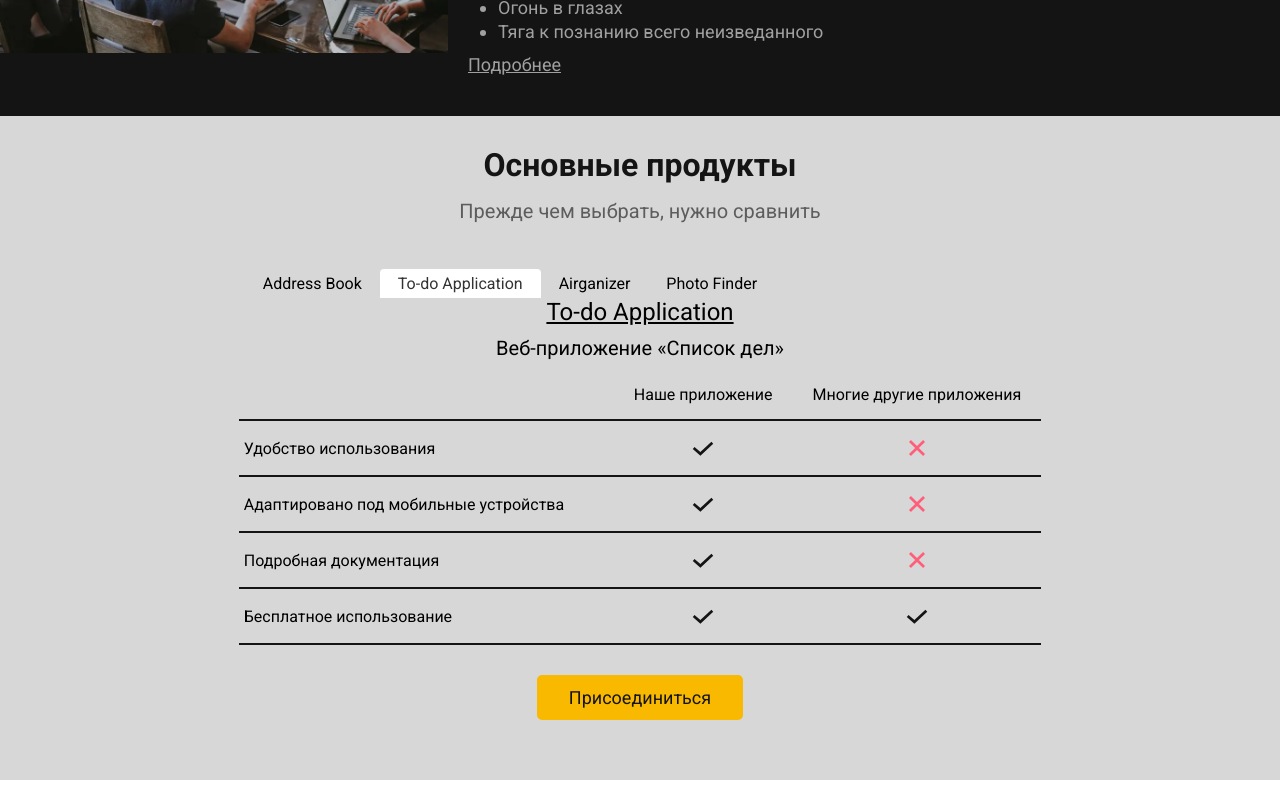
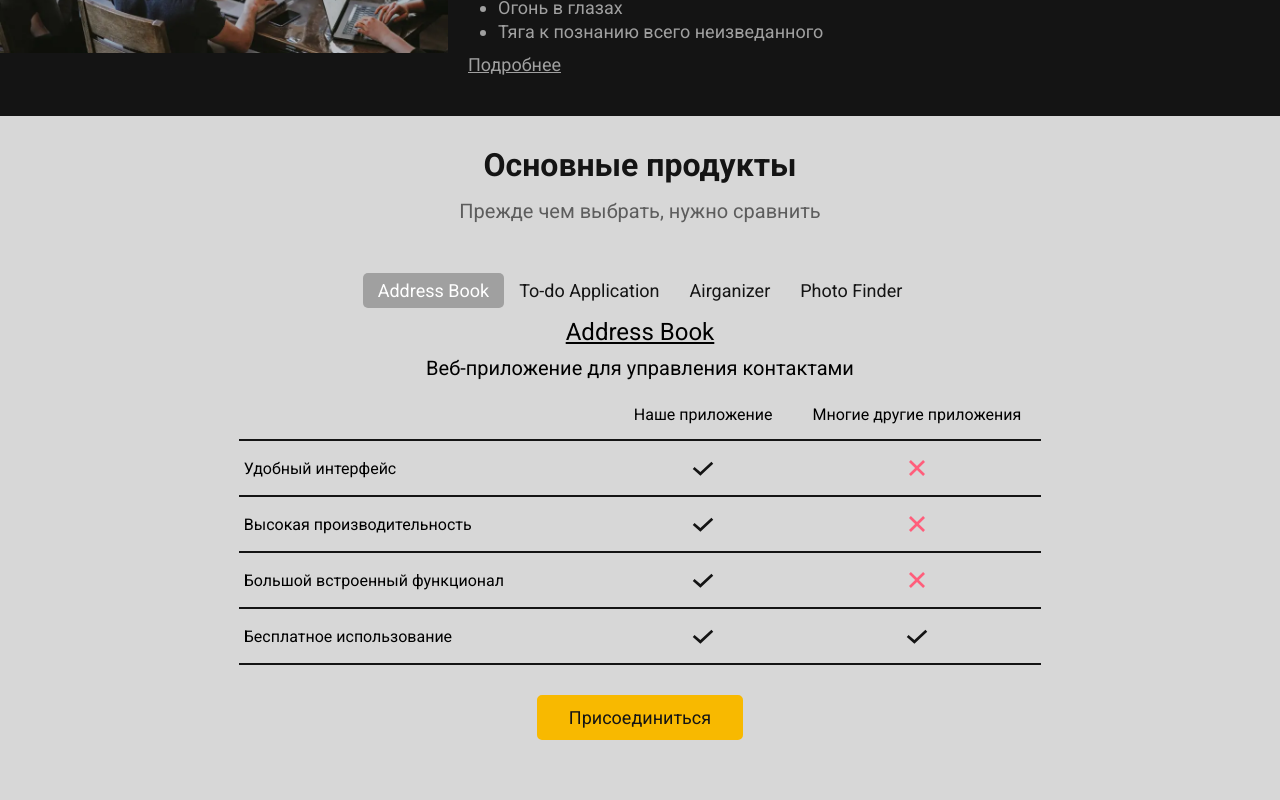
Before and after one commit to kadonomaro/airsoftware-spa, a Vue app: page / in a window 1280 px wide. Shown: the part 2325-3125 px from the top of the page. Built offline with nearby package versions, Linux system fonts and the light colour scheme.

Commit message:
feat: update base-tabs components

```diff
--- a/src/components/HomeProducts.vue
+++ b/src/components/HomeProducts.vue
@@ -13,9 +13,13 @@
         <div class="container">
             <div class="products__inner">
                 <div class="products__tabs">
-                    <base-tabs :initial-tab-index="1">
-                        <template slot="tab-trigger-0">Address Book</template>
-                        <template slot="tab-panel-0">
+                    <base-tabs
+                        :initial-tab-index="1"
+                        active-tab-class="products__tabs-trigger--active"
+                        inactive-tab-class="products__tabs-trigger"
+                    >
+                        <template slot="tab-trigger-1">Address Book</template>
+                        <template slot="tab-panel-1">
                             <div class="products-item">
                                 <span class="products-item__title">
                                     <a
@@ -108,8 +112,8 @@
                                 </div>
                             </div>
                         </template>
-                        <template slot="tab-trigger-1">To-do Application</template>
-                        <template slot="tab-panel-1">
+                        <template slot="tab-trigger-2">To-do Application</template>
+                        <template slot="tab-panel-2">
                             <div class="products-item">
                                 <span class="products-item__title">
                                     <a
@@ -202,8 +206,8 @@
                                 </div>
                             </div>
                         </template>
-                        <template slot="tab-trigger-2">Airganizer</template>
-                        <template slot="tab-panel-2">
+                        <template slot="tab-trigger-3">Airganizer</template>
+                        <template slot="tab-panel-3">
                             <div class="products-item">
                                 <span class="products-item__title">
                                     <a
@@ -298,8 +302,8 @@
                                 </div>
                             </div>
                         </template>
-                        <template slot="tab-trigger-3">Photo Finder</template>
-                        <template slot="tab-panel-3">
+                        <template slot="tab-trigger-4">Photo Finder</template>
+                        <template slot="tab-panel-4">
                             <div class="products-item">
                                 <span class="products-item__title">
                                     <a
@@ -414,6 +418,30 @@
             justify-content: center;
             margin-bottom: 30px;
         }
+        &__tabs-trigger {
+            margin-bottom: 10px;
+            padding: 7px 15px;
+            color: $color-dark-gray;
+            font-family: inherit;
+            font-size: 18px;
+            text-decoration: none;
+            background-color: transparent;
+            border: none;
+            border-radius: 5px;
+            transition: color 0.1s ease-in, background-color 0.1s ease-in;
+            cursor: pointer;
+            &:hover {
+                background-color: lighten($color-medium-gray, 30%);
+            }
+        }
+        &__tabs-trigger--active {
+            color: #ffffff;
+            background-color: $color-medium-gray;
+            &:hover {
+                color: #ffffff;
+                background-color: $color-medium-gray;
+            }
+        }
         &__order {
             text-align: center;
         }
--- a/src/components/ui/BaseTabs.vue
+++ b/src/components/ui/BaseTabs.vue
@@ -3,6 +3,8 @@
         name: "BaseTabs",
         props: {
             initialTabIndex: Number,
+            activeTabClass: String,
+            inactiveTabClass: String,
         },
         data() {
             return {
@@ -13,10 +15,10 @@
             tabPanelSlotName() {
                 return `tab-panel-${this.activeTabIndex}`;
             },
-            tabHeadCount() {
+            tabTriggersCount() {
                 return Object.keys(this.$slots).filter((slot) =>
                     slot.startsWith("tab-trigger")
-                );
+                ).length;
             },
         },
         methods: {
@@ -27,23 +29,23 @@
                 this.activeTabIndex = index;
             },
         },
-        mounted() {
-            console.log(this.$slots);
-        },
     };
 </script>
 
 <template>
     <div class="base-tabs">
-        <ul class="base-tabs__triggers">
-            <li
-                v-for="(trigger, index) in tabHeadCount"
-                :key="trigger"
-                class="base-tabs__trigger"
-                :class="{ active: activeTabIndex === index }"
-                @click="switchTab(index)"
-            >
-                <slot :name="tabHeadSlotName(index)"></slot>
+        <ul class="base-tabs__list">
+            <li v-for="index in tabTriggersCount" :key="index" class="base-tabs__item">
+                <button
+                    class="base-tabs__trigger"
+                    :class="{
+                        [`${inactiveTabClass}`]: inactiveTabClass,
+                        [`${activeTabClass}`]: activeTabClass && activeTabIndex === index,
+                    }"
+                    @click="switchTab(index)"
+                >
+                    <slot :name="tabHeadSlotName(index)"></slot>
+                </button>
             </li>
         </ul>
 
@@ -52,24 +54,17 @@
 </template>
 
 <style lang="scss">
-    .base-tabs__triggers {
+    .base-tabs__list {
         display: flex;
+        justify-content: center;
         margin: 0;
         padding: 0;
-        margin-left: 6px;
-        margin-top: -4px;
         list-style: none;
     }
 
     .base-tabs__trigger {
-        padding: 5px 18px;
-        border-top-left-radius: 4px;
-        border-top-right-radius: 4px;
+        background-color: transparent;
+        border: none;
         cursor: pointer;
-        &.active {
-            background-color: #fff;
-            color: #333;
-            transition: 0.4s;
-        }
     }
 </style>
```
